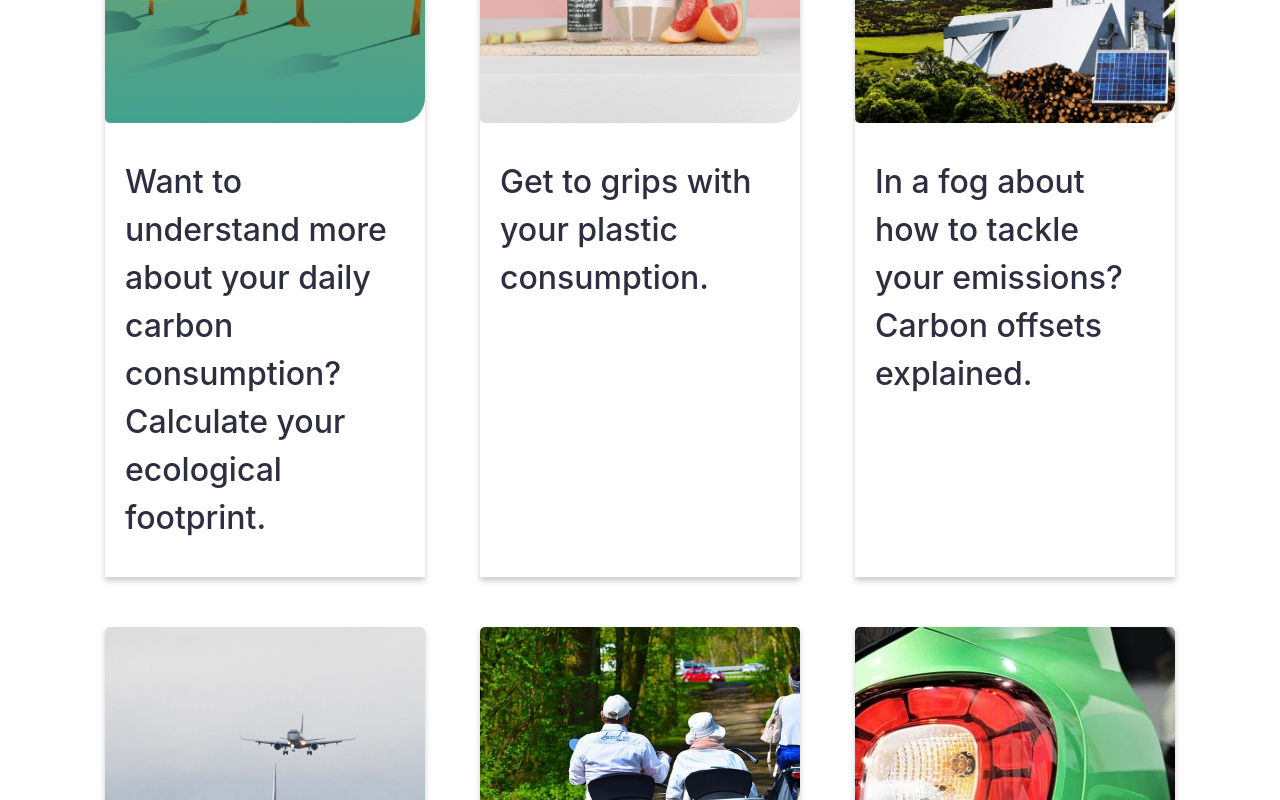
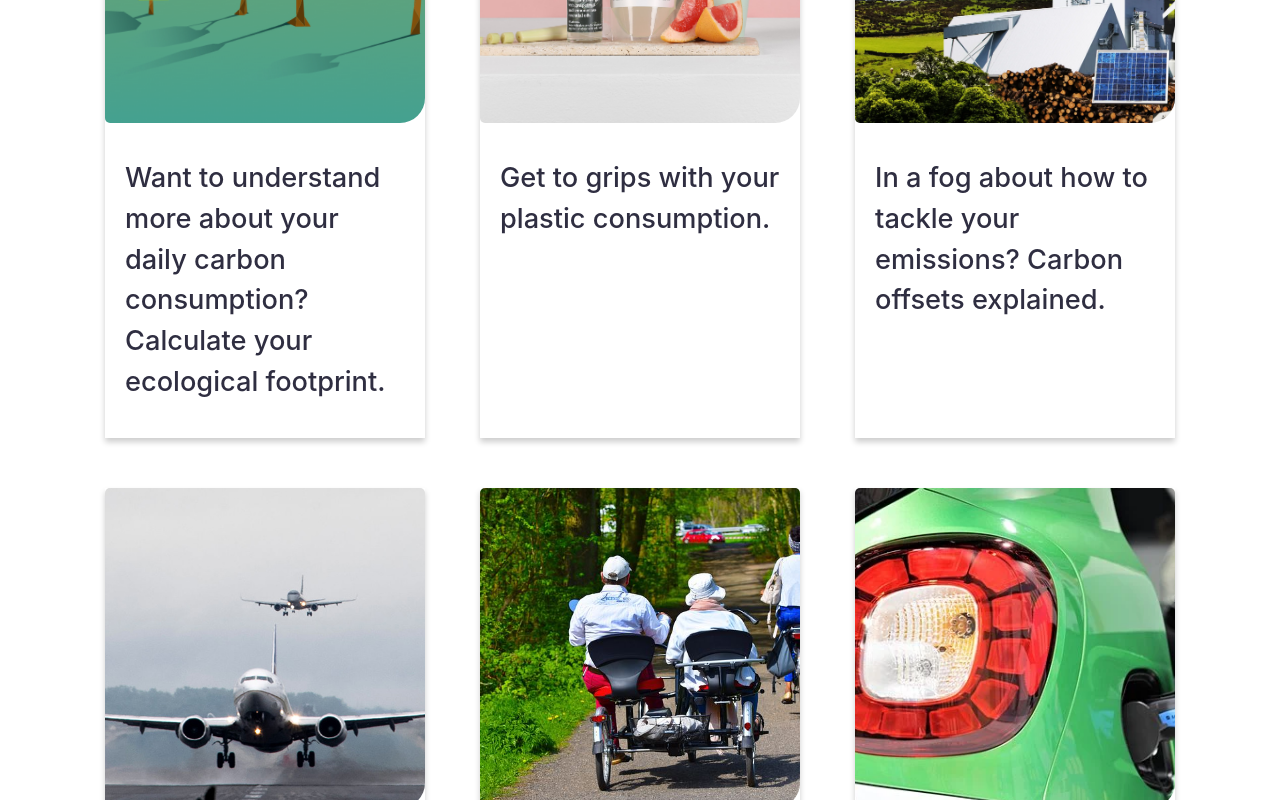
Before and after one commit to SchoolOfCode/w20_final-project-team-e, a React (Create React App) app: page /blog in a window 1280 px wide. Shown: the part 1060-1860 px from the top of the page. Built offline with nearby package versions, Linux system fonts and the light colour scheme.

Commit message:
fully responsive blog page article grid for all screen sizes

```diff
--- a/src/components/BlogArticles/BlogArticles.css
+++ b/src/components/BlogArticles/BlogArticles.css
@@ -25,7 +25,7 @@
 .card-body {
   flex-direction: column;
   width: 25vw;
-  max-width: 25vw;
+  /* max-width: 25vw; */
   height: auto;
 }
 
@@ -39,3 +39,162 @@
   color: #ff7c5b;
   text-decoration: underline #ff7c5b;
 }
+
+/* Small devices (phones, 600px and down) */
+@media only screen and (max-width: 600px) {
+  .blog-section {
+    display: flex;
+    flex-direction: column;
+    margin: 10px;
+    row-gap: 25px;
+  }
+  .article-card {
+    display: flex;
+    width: 75vw;
+    height: auto;
+  }
+
+  .card-body {
+    flex-direction: column;
+    width: 75vw;
+    height: auto;
+  }
+  .card-img-top {
+    height: 30vh;
+    width: 75vw;
+  }
+
+  .card-text {
+    font-size: 1em;
+    font-weight: 500;
+    color: #2f2e41;
+  }
+
+  .card-text:hover {
+    color: #ff7c5b;
+    text-decoration: underline #ff7c5b;
+  }
+}
+
+/* Small devices (portrait tablets and large phones, 600px and up) */
+@media only screen and (min-width: 600px) {
+  .blog-section {
+    display: flex;
+    flex-direction: row;
+    margin: 30px;
+    row-gap: 30px;
+  }
+  .article-card {
+    display: flex;
+    width: 40vw;
+    height: auto;
+  }
+
+  .card-body {
+    flex-direction: column;
+    width: 40vw;
+    height: auto;
+  }
+
+  .card-img-top {
+    height: 30vh;
+    width: 40vw;
+  }
+
+  .card-text {
+    font-size: 1.5em;
+  }
+}
+
+/* Medium devices (landscape tablets, 768px and up) */
+@media only screen and (min-width: 768px) {
+  .blog-section {
+    display: flex;
+    flex-direction: row;
+    justify-content: space-evenly;
+    margin: 30px;
+    row-gap: 30px;
+  }
+  .article-card {
+    display: flex;
+    width: 40vw;
+    height: auto;
+  }
+
+  .card-body {
+    flex-direction: column;
+    width: 40vw;
+    height: auto;
+  }
+
+  .card-img-top {
+    height: 30vh;
+    width: 40vw;
+  }
+
+  .card-text {
+    font-size: 1.7em;
+  }
+}
+
+/* Large devices (laptops/desktops, 992px and up) */
+@media only screen and (min-width: 992px) {
+  .blog-section {
+    flex-flow: row wrap;
+    margin: 40px;
+    row-gap: 40px;
+  }
+  .article-card {
+    display: flex;
+    width: 40vw;
+    height: auto;
+  }
+
+  .card-body {
+    flex-direction: column;
+    width: 40vw;
+    height: auto;
+  }
+
+  .card-img-top {
+    height: 30vh;
+    width: 40vw;
+  }
+
+  .card-text {
+    font-size: 1.7em;
+  }
+}
+
+/* Extra large devices (large laptops and desktops, 1200px and up) */
+@media only screen and (min-width: 1200px) {
+  .blog-section {
+    margin: 50px;
+    display: flex;
+    justify-content: space-evenly;
+    align-content: center;
+    flex-flow: row wrap;
+    row-gap: 50px;
+  }
+
+  .article-card {
+    display: flex;
+    flex-direction: column;
+    box-shadow: 0 4px 6px rgb(0 0 0 / 0.2);
+    width: 25vw;
+    height: auto;
+  }
+
+  .card-img-top {
+    height: 40vh;
+    width: 25vw;
+    border-radius: 5px 5px 25px 5px;
+    object-fit: cover;
+  }
+
+  .card-body {
+    flex-direction: column;
+    width: 25vw;
+    height: auto;
+  }
+}
```
